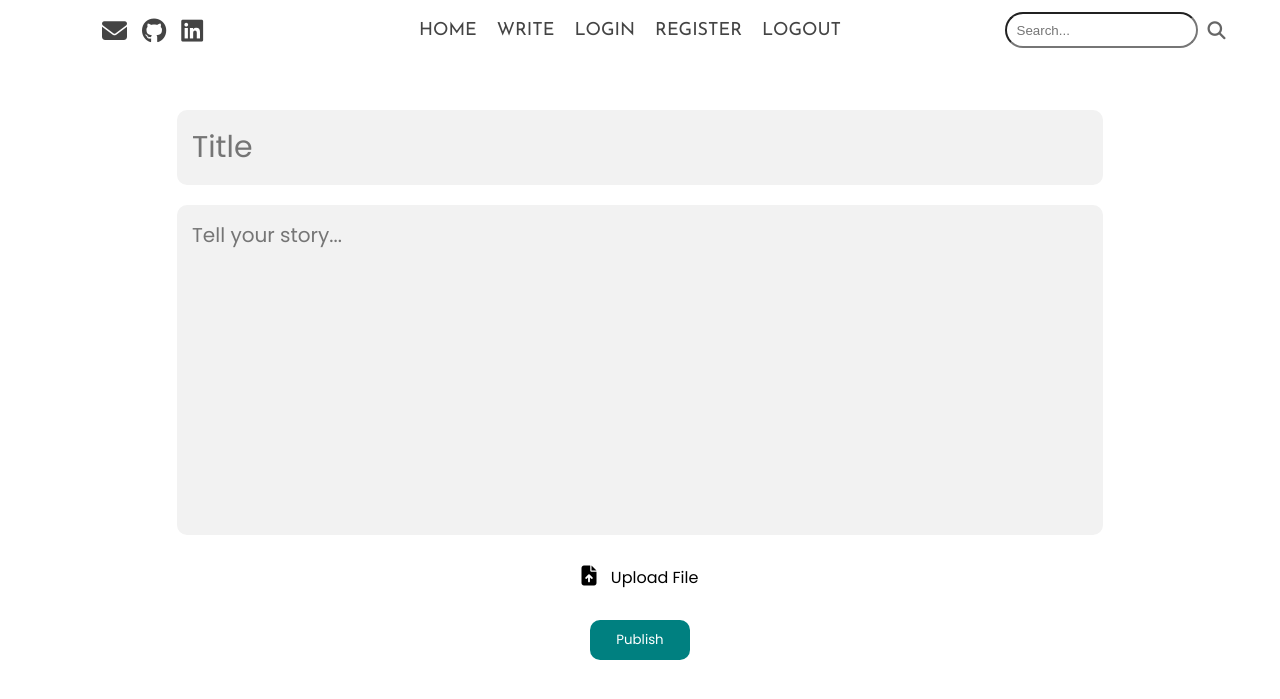
After one commit to biggie9925/cs203-flask-mongodb-blog, a Flask app: page /write in a window 1280 px wide. The commit adds this page. Shown: the top 699 px of the page. Run offline with Flask 2, Linux system fonts and the light colour scheme.

Commit message:
Add files via upload

```diff
--- a/main.py
+++ b/main.py
@@ -2,21 +2,32 @@ from flask import Flask, render_template
 
 app = Flask(__name__)
 
+
 @app.route('/')
+@app.route('/home')
 def index():
     return render_template("index.html")
 
+
+@app.route('/write')
+def write():
+    return render_template("write.html")
+
+
 @app.route('/single')
-def single_post():
+def singe_post():
     return render_template("single_post.html")
+
 
 @app.route('/login')
 def login():
     return render_template("login.html")
 
+
 @app.route('/register')
 def register():
     return render_template("register.html")
 
-if __name__ == "__main__":
+
+if __name__ == '__main__':
     app.run(debug=True)
--- a/static/styles.css
+++ b/static/styles.css
@@ -15,6 +15,7 @@
     display:flex;
     align-items:center;
     z-index: 999;
+    font-family: 'Josefin Sans', sans-serif;
 }
 
 .topLeft,
@@ -55,16 +56,22 @@
     font-size:18px;
     font-weight:300px;
     color:#444;
+    text-decoration: none;
     cursor: pointer;
 }
 
-.topSearch,.topUser{
+.topSearch{
     font-size:18px;
     color:#666;
     cursor: pointer;
     margin:0 10px;
 }
 
+.topSearchBar{
+    border-radius:20px;
+    padding-left:10px;
+    height:30px;
+}
 
 
 
@@ -438,38 +445,94 @@
 .registerForm > label {
     margin-top: 20px;
     padding-bottom: 10px;
-    font-size: 20px;
+    font-size: 18px;
     display: flex;
     flex-direction: column;
 }
 
 .registerInput {
+    width:200px;
     padding: 10px;
     background-color: white;
     border: none;
+    border-radius:10px;
 }
 
 .registerButton {
-    margin-top: 20px;
+    margin-top: 30px;
     cursor: pointer;
-    /* background-color: lightcoral; */
     background-color: rgb(235, 98, 162);
     border: none;
     color: white;
     border-radius: 10px;
     padding: 10px;
     font-size: 15px;
+    font-family: 'Poppins', sans-serif;
 }
 
-.registerLoginButton {
-    position: absolute;
-    top: 70px;
-    right: 20px;
-    font-size: 15px;
+
+/* WRITE PAGE STYLE */
+
+.write{
+    padding-top:50px;
+    font-family: 'Poppins', sans-serif;
+}
+
+
+.writeForm{
+    display:flex;
+    flex-direction: column;
+}
+
+.writeFormGroup{
+    margin:auto;
+    display:flex;
+    align-items: center;
+
+}
+.writeFormGroup label{
+    margin:10px;
+    padding:20px;
+    cursor:pointer;
+}
+
+.writeIcon{
+    margin-right:10px;
+    font-size:20px;
+}
+
+.writeInput{
+    font-family: 'Poppins', sans-serif;
+    font-size:30px;
+    border:none;
+    padding:15px;
+    width:70vw;
+    border-radius: 10px;
+    background-color: #f2f2f2;
+}
+
+.writeInput:focus{
+    outline:none;
+}
+
+.writeText{
+    font-size: 20px;
+    height:300px;
+    resize:none;
+    margin-top:20px;
+}
+
+.writeButton{
+    text-align: center;
+}
+
+.writeSubmit{
+    font-family: 'Poppins', sans-serif;
+    width:100px;
+    color:white;
     background-color: teal;
-    cursor: pointer;
-    border: none;
-    padding: 10px;
-    color: white;
-    border-radius: 10px;
+    padding:10px;
+    border:none;
+    border-radius:10px;
+    cursor:pointer;
 }
--- a/templates/base.html
+++ b/templates/base.html
@@ -5,7 +5,9 @@
     <meta http-equiv="X-UA-Compatible" content="IE=edge">
     <meta name="viewport" content="width=device-width, initial-scale=1.0">
     <link rel="stylesheet" href="https://cdnjs.cloudflare.com/ajax/libs/font-awesome/6.2.0/css/all.min.css" integrity="sha512-xh6O/CkQoPOWDdYTDqeRdPCVd1SpvCA9XXcUnZS2FmJNp1coAFzvtCN9BmamE+4aHK8yyUHUSCcJHgXloTyT2A==" crossorigin="anonymous" referrerpolicy="no-referrer" />
-    <link href="https://fonts.googleapis.com/css2?family=Josefin+Sans:wght@300;400;500;600;700&family=Lora:ital,wght@0,400;1,400;1,600&family=Silkscreen&family=Varela+Round&display=swap" rel="stylesheet">
+    <link rel="preconnect" href="https://fonts.googleapis.com">
+    <link rel="preconnect" href="https://fonts.gstatic.com" crossorigin>
+    <link href="https://fonts.googleapis.com/css2?family=Josefin+Sans:wght@400;600;700&family=Poppins:wght@400;700&family=Silkscreen&display=swap" rel="stylesheet">
     <link rel="stylesheet" href="../static/styles.css" />
     <title>Home</title>
 </head>
@@ -19,13 +21,15 @@
         </div>
         <div class="topCenter">
             <ul class='topList'>
-                <li class='topListItem'>HOME</li>
-                <li class='topListItem'>POST</li>
-                <li class='topListItem'>LOGOUT</li>
+                <a href="/home" class='topListItem'>HOME</a>
+                <a href="/write"class='topListItem'>WRITE</a>
+                <a href="/login" class='topListItem'>LOGIN</a>
+                <a href="/register" class='topListItem'>REGISTER</a>
+                <a href="/logout" class='topListItem'>LOGOUT</a>
             </ul>
         </div>
         <div class="topRight">
-            <i class="topUser fa-solid fa-user"></i>
+            <input class="topSearchBar" type="text" placeholder="Search...">
             <i class="topSearch fa-solid fa-magnifying-glass"></i>
         </div>
     </div>
--- a/templates/index.html
+++ b/templates/index.html
@@ -15,7 +15,7 @@
             </div>
 
             <div class="blog-text">
-                <a href="#">Golden Retriever</a>
+                <a href="single">Golden Retriever</a>
                 <span>13 October 2022</span>
                 <p>Lorem ipsum dolor sit amet consectetur adipisicing elit. Reiciendis omnis quam, optio odio illum perspiciatis quae tempore, doloremque quaerat corporis aspernatur quidem suscipit mollitia quibusdam veritatis voluptatum ex. Corporis, consequatur.
                 </p>
--- a/templates/login.html
+++ b/templates/login.html
@@ -10,7 +10,6 @@
             <input class="loginInput" type="password" placeholder="Enter your password..." />
             <button class="loginButton">Login</button>
         </form>
-        <button class="loginRegisterButton"><Link class="link" to="/register">Register</Link></button>
     </div>
 
 {% endblock %}
--- a/templates/register.html
+++ b/templates/register.html
@@ -12,8 +12,7 @@
           <input class="registerInput" type="password" placeholder="Enter your password..." />
           <button class="registerButton">Register</button>
         </form>
-        <button class="registerLoginButton"><Link className="link" to="/login">Login</Link></button>
       </div>
 
 
-      {% endblock %}
+{% endblock %}
--- a/templates/single_post.html
+++ b/templates/single_post.html
@@ -19,4 +19,4 @@
         </div>
     </div>
 
-    {% endblock %}
+{% endblock %}
--- /dev/null
+++ b/templates/write.html
@@ -0,0 +1,25 @@
+{% extends "base.html" %}
+{% block content %}
+
+    <div class="write">
+       <form class="writeForm">
+        <div class="writeFormGroup">
+            <input type="text" placeholder="Title" class="writeInput" autofocus>
+        </div>
+        <div class="writeFormGroup">
+            <textarea placeholder="Tell your story..." type="text" class="writeInput writeText"></textarea>
+        </div>
+        <div class="writeFormGroup">
+            <label for="fileInput">
+                <i class="writeIcon fa-solid fa-file-arrow-up"></i>
+                <span>Upload File</span>
+            </label>
+            <input type="file" id="fileInput" style="display:none">
+        </div>
+        <div class="writeButton">
+            <button class="writeSubmit">Publish</button>
+        </div>
+       </form>
+    </div>
+
+{% endblock %}
```
Also changed, not shown: other parts of static/styles.css (+27 -27 lines).
